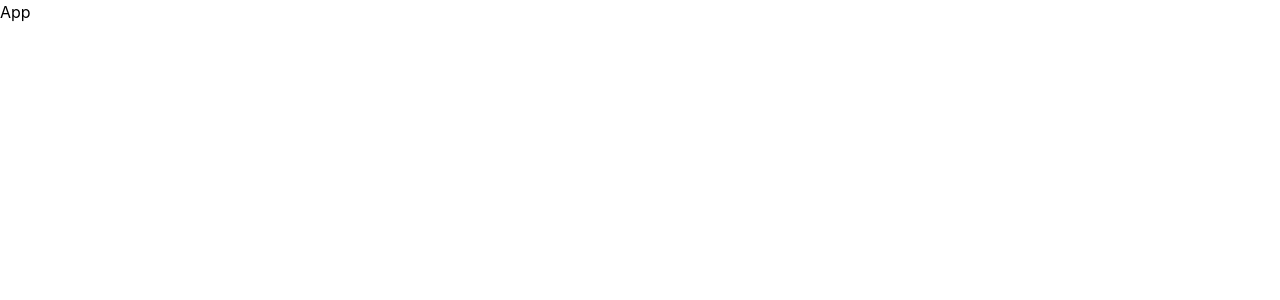
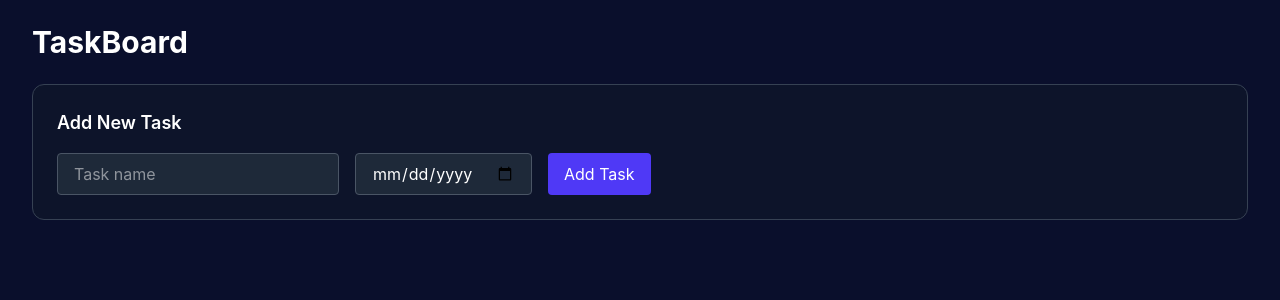
Before and after one commit to kajolsinghme/Doora, a React (Vite) app in the folder client/: page / in a window 1280 px wide. Shown: the top 300 px of the page. Built offline with nearby package versions, Linux system fonts and the light colour scheme.

Commit message:
feat: implement task creation form

```diff
--- a/client/src/App.jsx
+++ b/client/src/App.jsx
@@ -1,9 +1,72 @@
-import React from 'react'
+import { useState } from "react";
+import { useDispatch } from "react-redux";
+import { addTask } from "./features/tasks/taskSlice";
 
-const App = () => {
+export default function App() {
+  const [task, setTask] = useState({
+    name: "",
+    dueDate: "",
+  });
+
+  const dispatch = useDispatch();
+
+  const handleChange = (e) => {
+    const { name, value } = e.target;
+    setTask((prev) => ({
+      ...prev,
+      [name]: value,
+    }));
+  };
+
+  const handleAddTask = () => {
+    if (!task.name || !task.dueDate) return;
+
+    dispatch(
+      addTask({
+        id: crypto.randomUUID(),
+        ...task,
+        status: "todo",
+      })
+    );
+
+    setTask({ name: "", dueDate: "" });
+  };
+
   return (
-    <div>App</div>
-  )
+    <main className="bg-[#0a0f2c] min-h-screen px-8 py-6">
+      <h1 className="text-white text-3xl mb-6 font-bold">TaskBoard</h1>
+
+      <section className="p-6 rounded-xl border border-gray-700 bg-gray-900/60">
+        <h2 className="text-lg mb-4 text-white font-semibold">
+          Add New Task
+        </h2>
+
+        <div className="flex gap-4 flex-wrap">
+          <input
+            type="text"
+            name="name"
+            value={task.name}
+            onChange={handleChange}
+            placeholder="Task name"
+            className="px-4 py-2 rounded bg-gray-800 text-white border border-gray-600"
+          />
+
+          <input
+            type="date"
+            name="dueDate"
+            value={task.dueDate}
+            onChange={handleChange}
+            className="px-4 py-2 rounded bg-gray-800 text-white border border-gray-600"
+          />
+
+          <button
+            onClick={handleAddTask}
+            className="px-4 py-2 bg-indigo-600 text-white rounded"
+          >
+            Add Task
+          </button>
+        </div>
+      </section>
+    </main>
+  );
 }
-
-export default App
```
